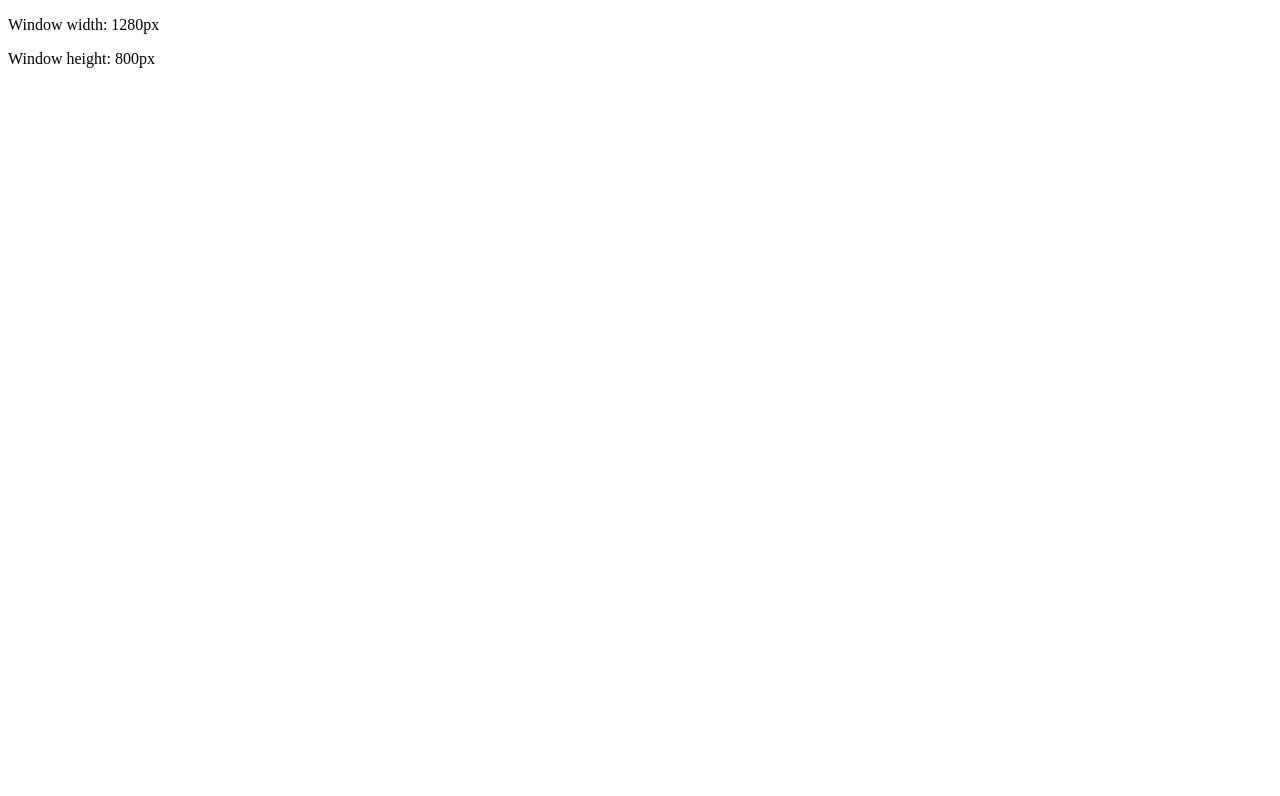
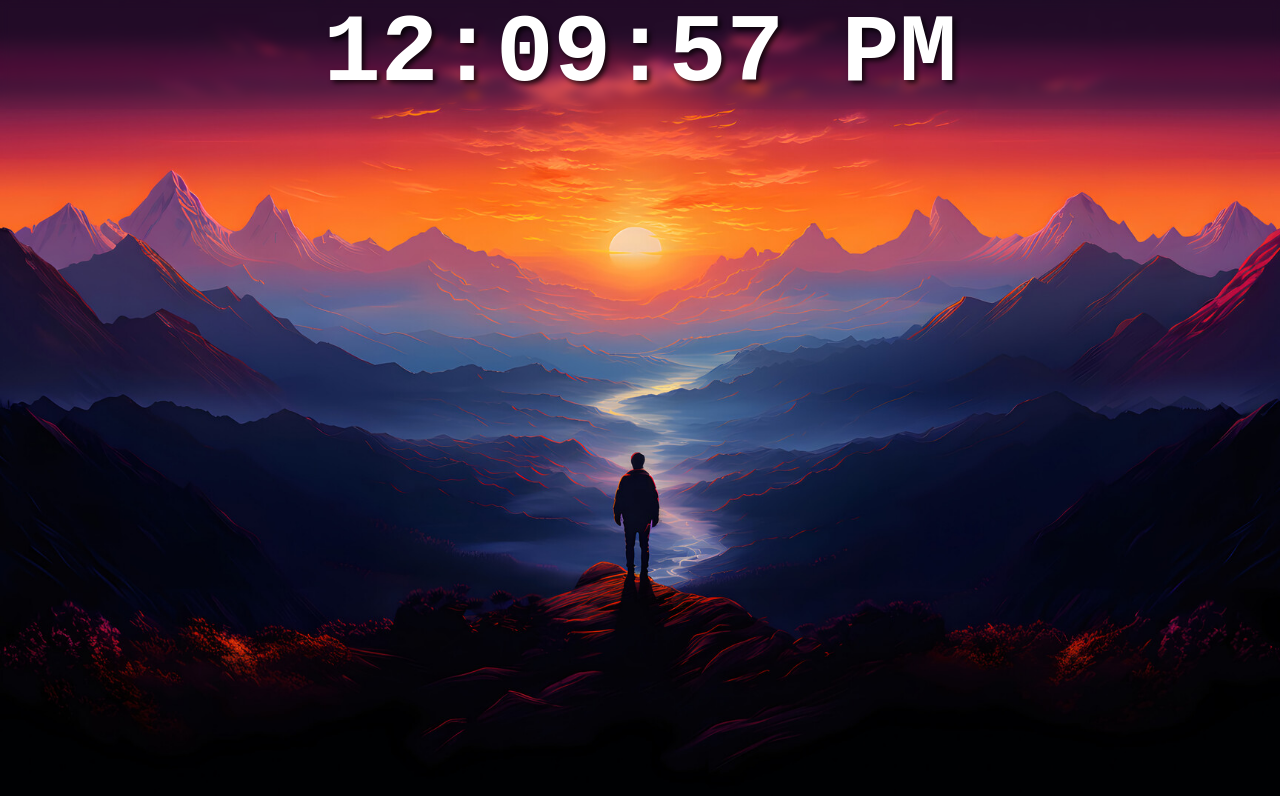
Before and after one commit to Bicsak98/React_JSX, a React (Vite) app in the folder My-react-app/: page / in a window 1280 px wide. Shown: the top 796 px of the page. Built offline with nearby package versions, Linux system fonts and the light colour scheme.

Commit message:
clock_app

```diff
--- a/My-react-app/src/App.jsx
+++ b/My-react-app/src/App.jsx
@@ -15,6 +15,7 @@ import MyComponent_Food from "./MyComponent_Food.jsx";
 import MyComponent_Car from "./MyComponent_Car.jsx";
 import ToDoList from "./ToDoList.jsx";
 import MyComponent_UseEffect from "./MyComponent_UseEffect.jsx";
+import DigitalClock from "./DigitalClock.jsx";
 function App() {
   // const fruits = [{id: 1,name:"apple", calories: 90},
   //                 {id: 2,name:"orange", calories: 120},
@@ -28,7 +29,8 @@ function App() {
 
   return(
     <>
-    <MyComponent_UseEffect></MyComponent_UseEffect>
+    <DigitalClock></DigitalClock>
+    {/* <MyComponent_UseEffect></MyComponent_UseEffect> */}
     {/* <ToDoList></ToDoList> */}
     {/* <MyComponent_Car></MyComponent_Car> */}
     {/* <Car></Car> */}
--- /dev/null
+++ b/My-react-app/src/DigitalClock.jsx
@@ -0,0 +1,48 @@
+import React, {useState,useEffect} from "react";
+
+function DigitalClock(){
+
+    const [time, setTime] = useState(new Date());
+
+    useEffect(() => {
+        const intervalId = setInterval(() => {
+            setTime(new Date());
+        }, 1000)
+
+        return () => {
+            clearInterval(intervalId);
+        }
+    },[]);
+
+
+    function formatTime(){
+        let hours = time.getHours();
+        const minutes = time.getMinutes();
+        const seconds = time.getSeconds();
+        const meridiem = hours>=12 ? "PM" :"AM";
+
+        hours = hours % 12 || 12;
+
+        return `${padZero(hours)}:${padZero(minutes)}:${padZero(seconds)} ${meridiem}`;
+    }
+
+    function padZero(number){
+        if (number < 10){
+            return `0${number}`;
+        }else{
+            return `${number}`;
+        }
+    }
+
+    return(<>
+    <div className="clock-container">
+        <div className="clock">
+            <span>{formatTime()}</span>
+        </div>
+    </div>
+
+    </>);
+
+}
+
+export default DigitalClock
--- a/My-react-app/src/index.css
+++ b/My-react-app/src/index.css
@@ -296,3 +296,28 @@ li{
   font-size: 1.4rem;
   margin-left: 10px;
 } */
+
+body{
+  background-image: url(assets/images.jpg);
+  background-position: center;
+  background-repeat: no-repeat;
+  background-size: cover;
+  background-attachment: fixed;
+  margin: 0;
+
+
+}
+
+.clock-container{
+  backdrop-filter: blur(5px);
+
+}
+
+.clock{
+  color:white;
+  font-size: 6rem;
+  font-weight: bold;
+  font-family: monospace;
+  text-align: center;
+  text-shadow: 3px 3px 5px hsla(0, 0%, 0%, 0.75);
+}
```
Also changed, not shown: My-react-app/src/assets/images.jpg (added).
